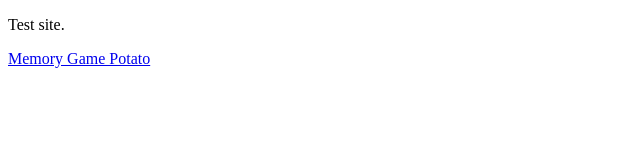
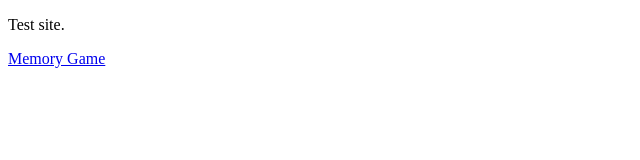
Before and after one commit to Owlkin/owlkin.github.io, a plain HTML site: page index.html in a window 1280 px wide. Shown: the full height of the page, 0-640 px from the left. Drawn offline with Linux system fonts and the light colour scheme.

Commit message:
Revert "Testing potato?"
This reverts commit e614650a8b6c9afd2f6c8b3206fece41e12cf559.

```diff
--- a/index.html
+++ b/index.html
@@ -9,7 +9,7 @@
 				<p>Test site.</p>
     		</div>
 			<div>
-				<a href="/memorygame/index.html">Memory Game Potato</a>
+				<a href="/memorygame/index.html">Memory Game</a>
 			</div>
 		</div>
 	</body>
```
